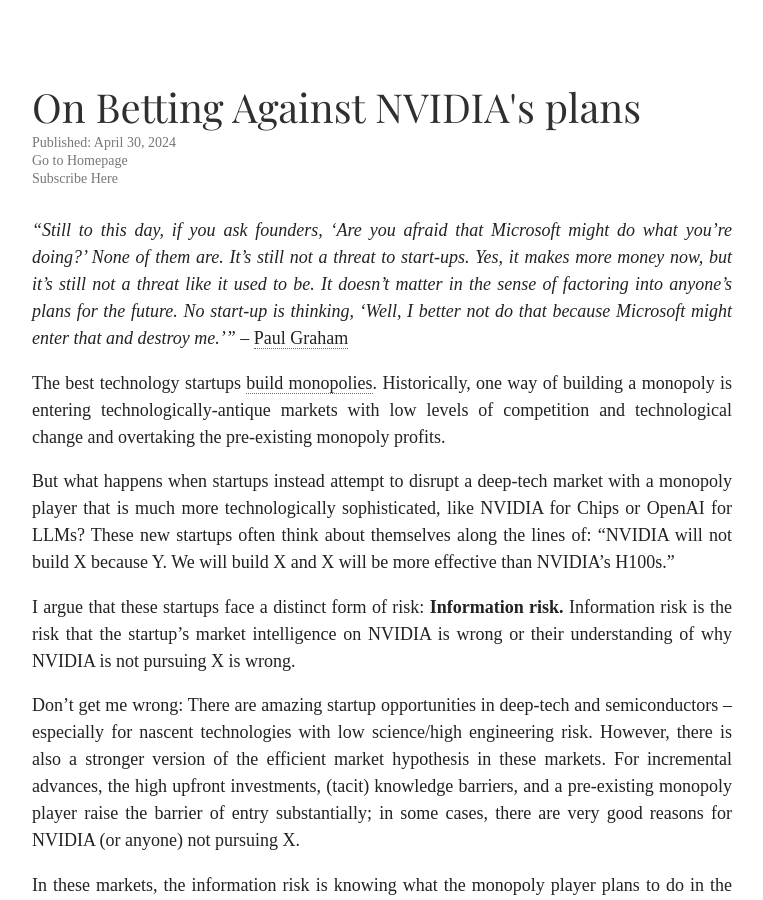
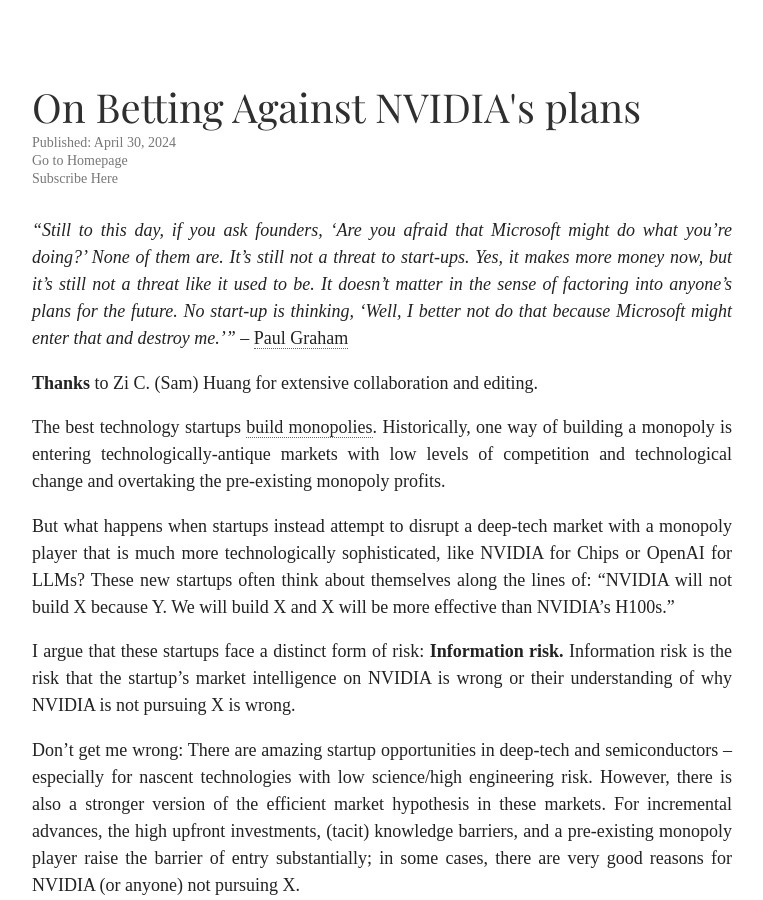
Before and after one commit to jannikls/jannikls.github.io, a Jekyll site: the page built from _posts/2024-04-30-betting-against-nvidia.markdown, in a window 1280 px wide and 900 px high. Shown: the whole window, without its empty margins (258-1021 px from the left). Built offline with Jekyll 4.4.1, drawn with Linux system fonts in a browser that asks for light colours; some web fonts are replaced; comment, search, counter and statistics services are not loaded.

```diff
--- a/_posts/2024-04-30-betting-against-nvidia.markdown
+++ b/_posts/2024-04-30-betting-against-nvidia.markdown
@@ -7,6 +7,7 @@
 ---
 _“Still to this day, if you ask founders, ‘Are you afraid that Microsoft might do what you’re doing?’ None of them are. It’s still not a threat to start-ups. Yes, it makes more money now, but it’s still not a threat like it used to be. It doesn’t matter in the sense of factoring into anyone’s plans for the future. No start-up is thinking, ‘Well, I better not do that because Microsoft might enter that and destroy me.’”_ – [Paul Graham](https://conversationswithtyler.com/episodes/paul-graham/)
 
+**Thanks** to Zi C. (Sam) Huang for extensive collaboration and editing.
 
 The best technology startups [build monopolies](https://www.amazon.com/Zero-to-One-audiobook/dp/B00M284NY2/). Historically, one way of building a monopoly is entering technologically-antique markets with low levels of competition and technological change and overtaking the pre-existing monopoly profits.
 
```
